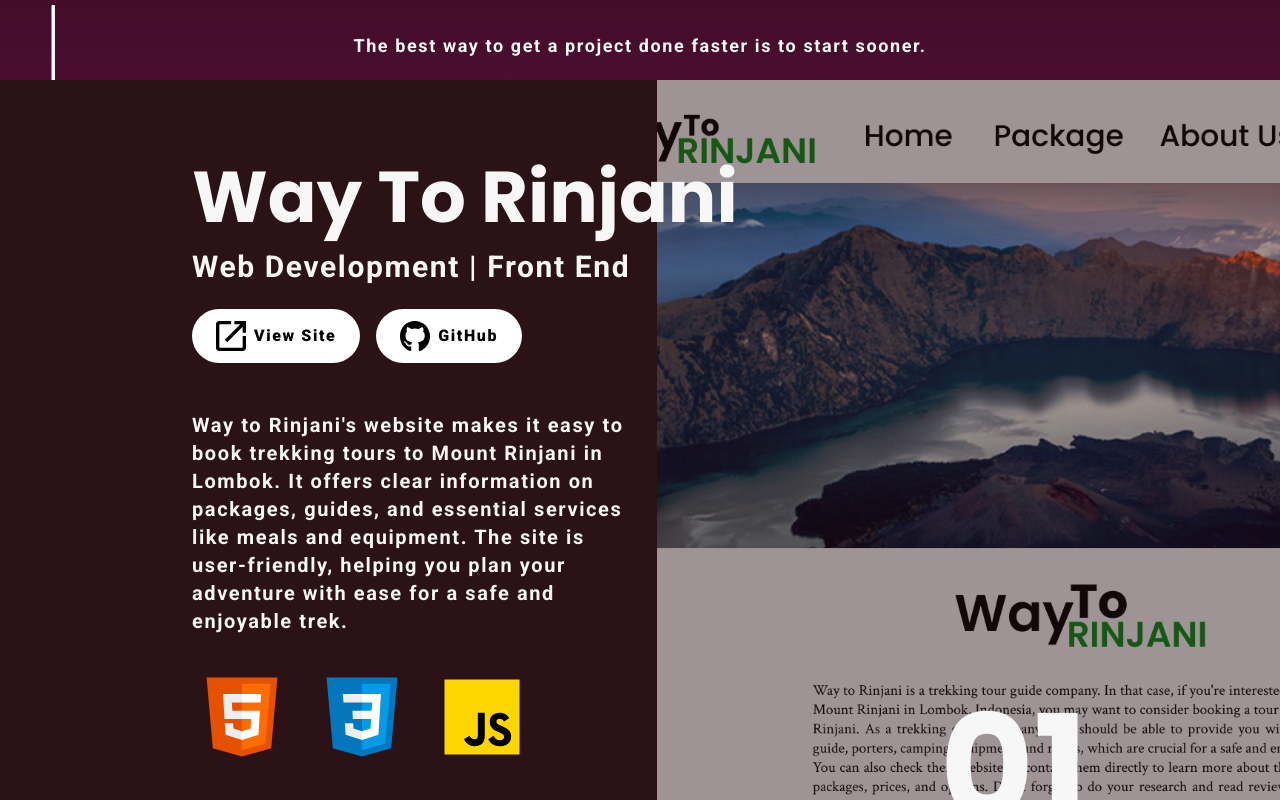
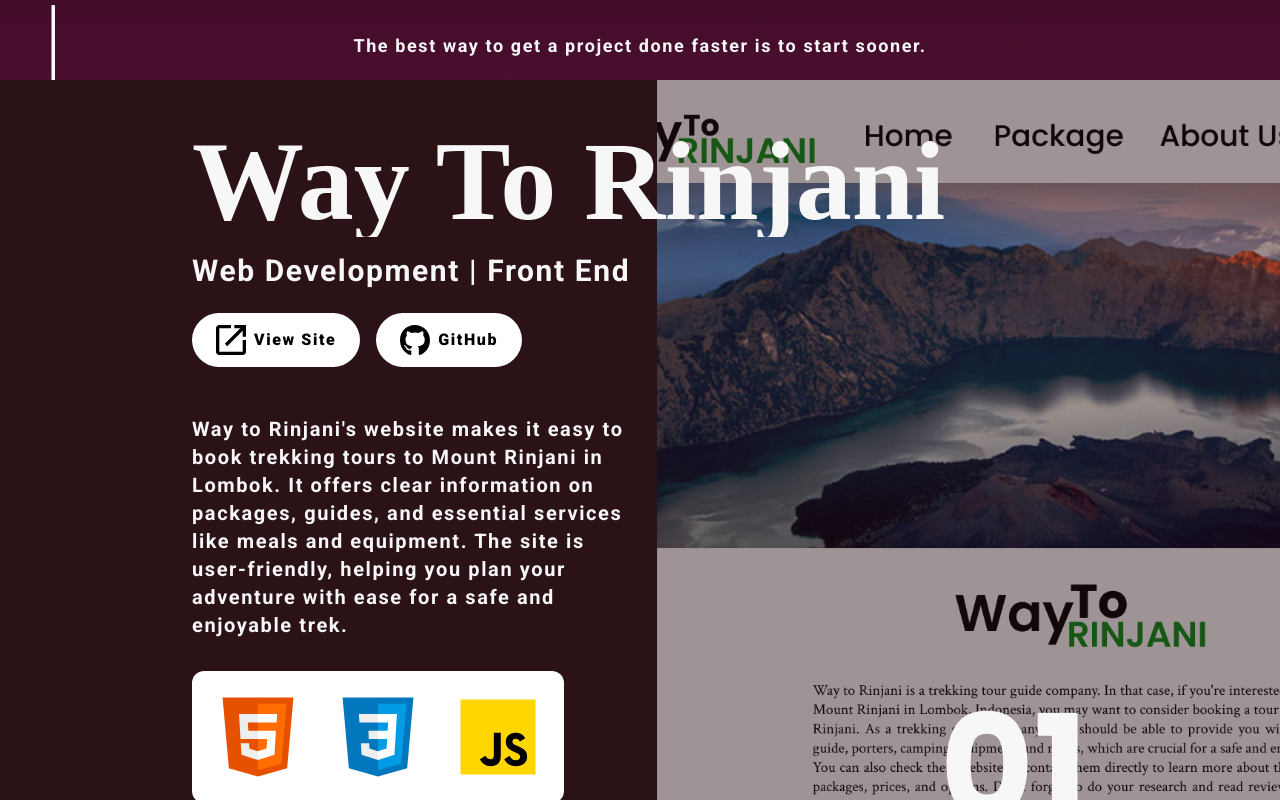
Before and after one commit to BoviliusMeidi/Portfolio, a React (Vite) app: page /projects in a window 1280 px wide. Shown: the part 720-1520 px from the top of the page. Built offline with nearby package versions, Linux system fonts and the light colour scheme; a web font is replaced by a local one.

Commit message:
style(layout) : change the style in myproject of project name and add bg color for improve readable language use

```diff
--- a/src/components/layout/MyProject.jsx
+++ b/src/components/layout/MyProject.jsx
@@ -1,6 +1,5 @@
 import PropTypes from "prop-types";
 import { useRef } from "react";
-import Title from "../common/Title";
 import SubTitle from "../common/SubTitle";
 import Link from "../common/Link";
 import MainLayout from "./MainLayout";
@@ -25,7 +24,7 @@ const MyProject = ({
   const isVisible = useIntersectionObserver(projectRef, { threshold: 0.1 });
 
   const formatId = (text) => {
-    if (!text) return ""; // Pengaman jika title kosong
+    if (!text) return "";
     return text.trim().toLowerCase().replace(/\s+/g, "-");
   };
   return (
@@ -41,7 +40,17 @@ const MyProject = ({
           }`}
         >
           <div className={`flex flex-col gap-0 items-${position} z-10`}>
-            <Title title={title} noMargin={true} />
+            <a href={linkSite ? linkSite : linkGithub} className="group third-font relative inline-block overflow-hidden">
+              <h1 className="text-5xl font-bold md:text-7xl lg:text-[7rem] transition-transform duration-500 ease-in-out group-hover:-translate-y-full">
+                {title}
+              </h1>
+              <h1
+                className="text-5xl font-bold md:text-7xl lg:text-[7rem] transition-transform duration-500 ease-in-out absolute top-full left-0 group-hover:-translate-y-full"
+                aria-hidden="true"
+              >
+                {title}
+              </h1>
+            </a>
             <SubTitle subTitle={category} />
           </div>
           <div
@@ -87,7 +96,7 @@ const MyProject = ({
         <img
           src={languagePicture}
           alt="Programming Language Used"
-          className={`z-10 transition-opacity ease-in-out w-40 md:w-auto ${
+          className={`z-10 transition-opacity ease-in-out bg-white p-4 rounded-xl w-40 md:w-auto ${
             isVisible ? "animate-popin" : "opacity-50"
           }`}
         />
```
